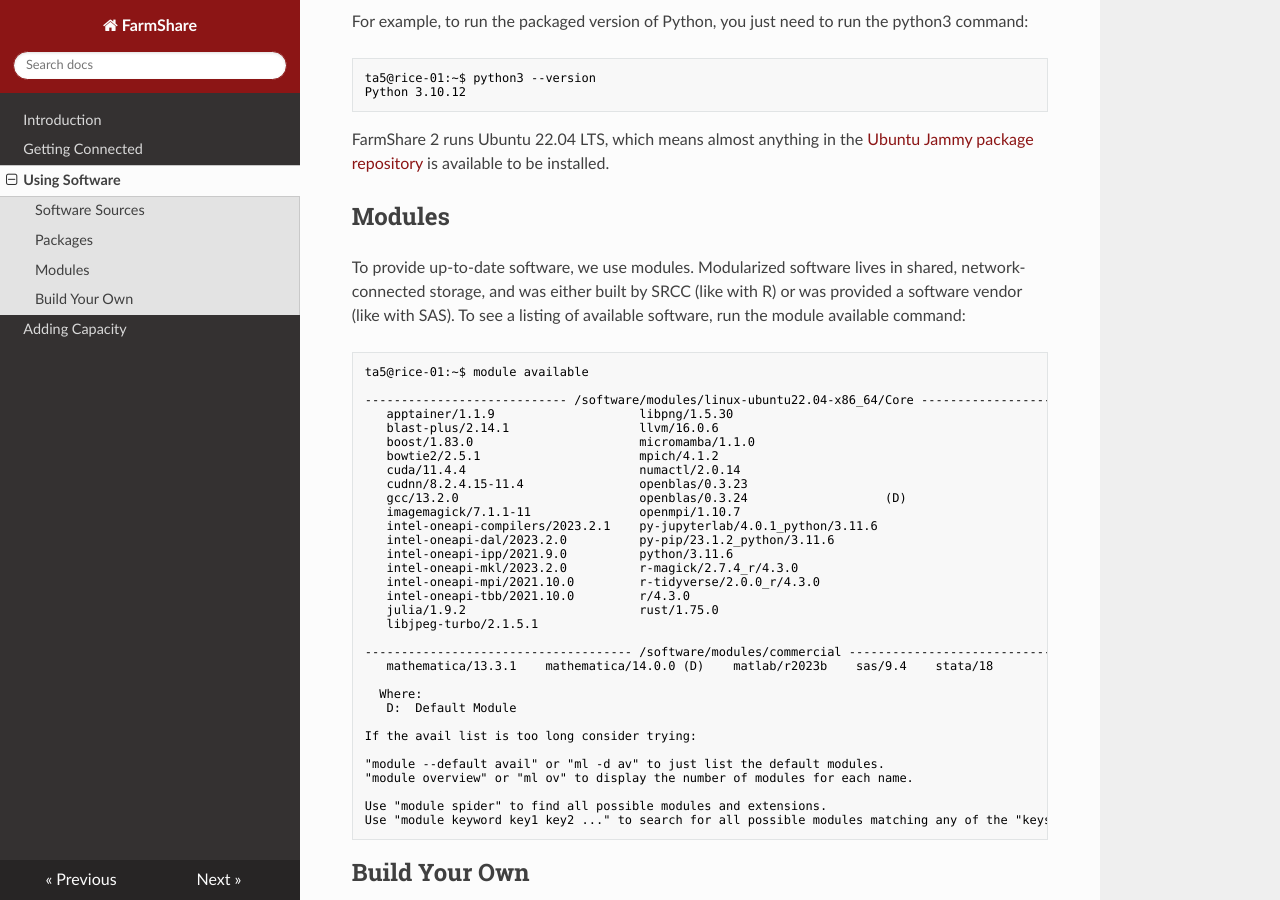
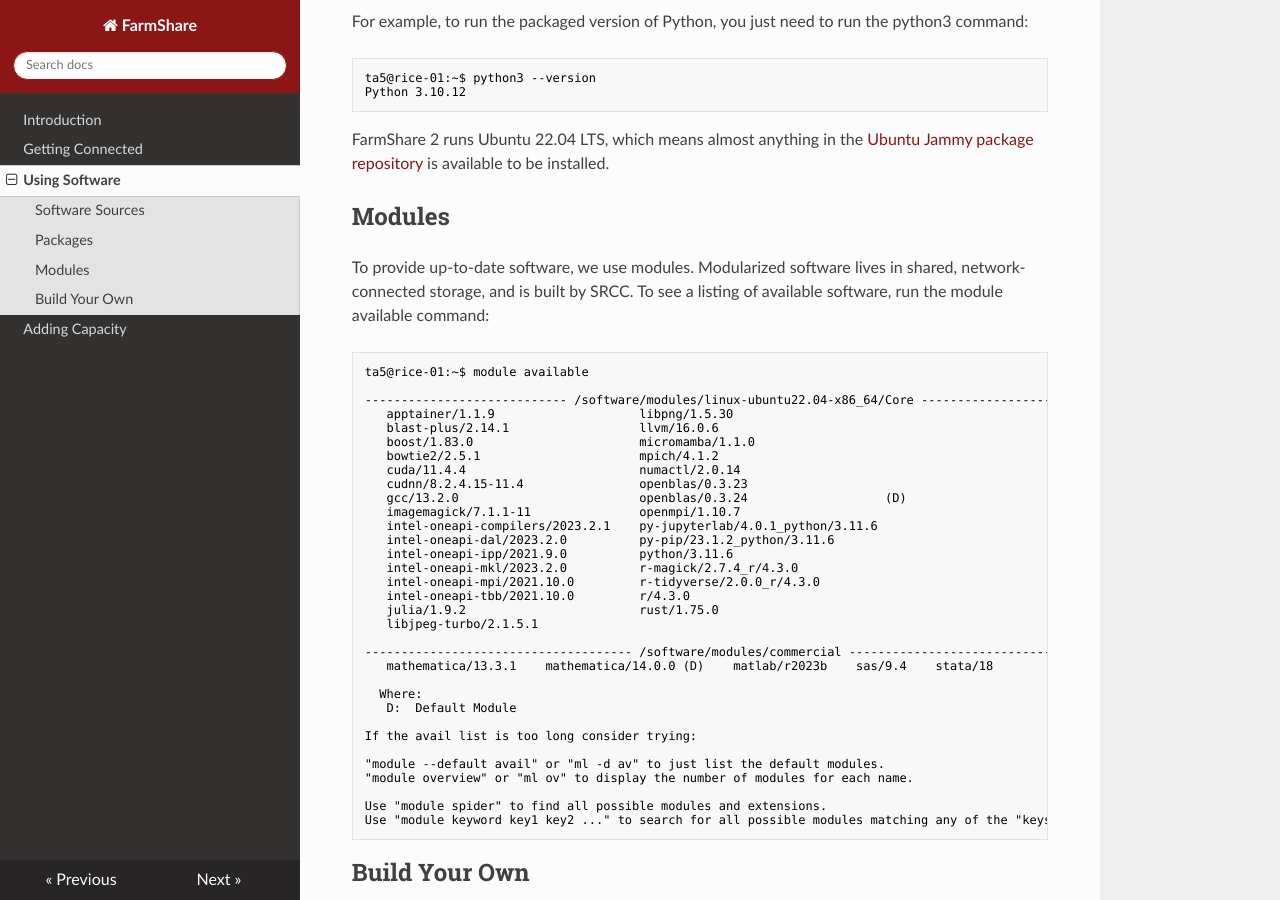
Before and after one commit to stanford-rc/farmshare-docs, an MkDocs documentation site: the page built from docs/software.md, in a window 1280 px wide and 900 px high, scrolled down 598 px. Built offline with MkDocs 1.6.1, drawn with Linux system fonts in a browser that asks for light colours; nearby versions of some CDN libraries.

Commit message:
Update software.md

```diff
--- a/docs/software.md
+++ b/docs/software.md
@@ -25,7 +25,7 @@
 
 ## Modules
 
-To provide up-to-date software, we use modules. Modularized software lives in shared, network-connected storage, and was either built by SRCC (like with R) or was provided a software vendor (like with SAS). To see a listing of available software, run the module available command:
+To provide up-to-date software, we use modules. Modularized software lives in shared, network-connected storage, and is  built by SRCC. To see a listing of available software, run the module available command:
 
 ~~~no-highlight
 ta5@rice-01:~$ module available
```
